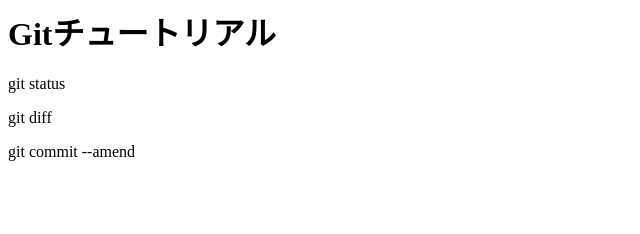
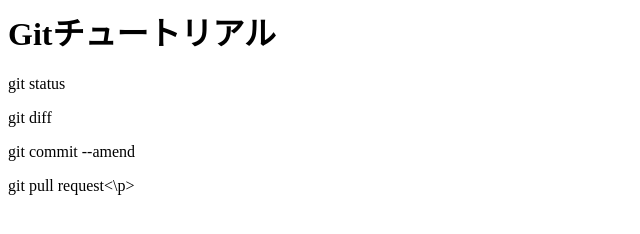
Before and after one commit to guy8418/git_tutorial, a plain HTML site: page index.html in a window 1280 px wide. Shown: the whole page, without its empty margins (0-640 px from the left). Drawn offline with Linux system fonts and the light colour scheme.

Commit message:
pull_requestを追記

```diff
--- a/index.html
+++ b/index.html
@@ -2,3 +2,4 @@
 <p>git status</p>
 <p>git diff</p>
 <p>git commit --amend</p>
+<p>git pull request<\p>
```
